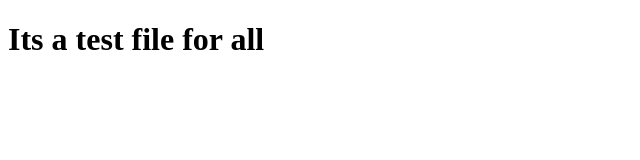
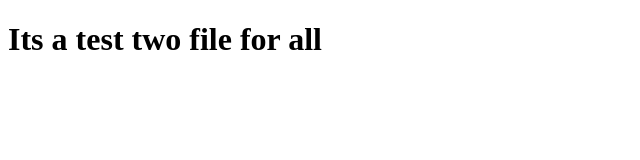
Before and after one commit to f-oni/test-app, a plain HTML site: page index.html in a window 1280 px wide. Shown: the whole page, without its empty margins (0-640 px from the left). Drawn offline with Linux system fonts and the light colour scheme.

Commit message:
index file modified again

```diff
--- a/index.html
+++ b/index.html
@@ -6,6 +6,6 @@
     <title>Testfile</title>
 </head>
 <body>
-    <h1>Its a test file for all</h1>
+    <h1>Its a test two file for all</h1>
 </body>
 </html>
```
